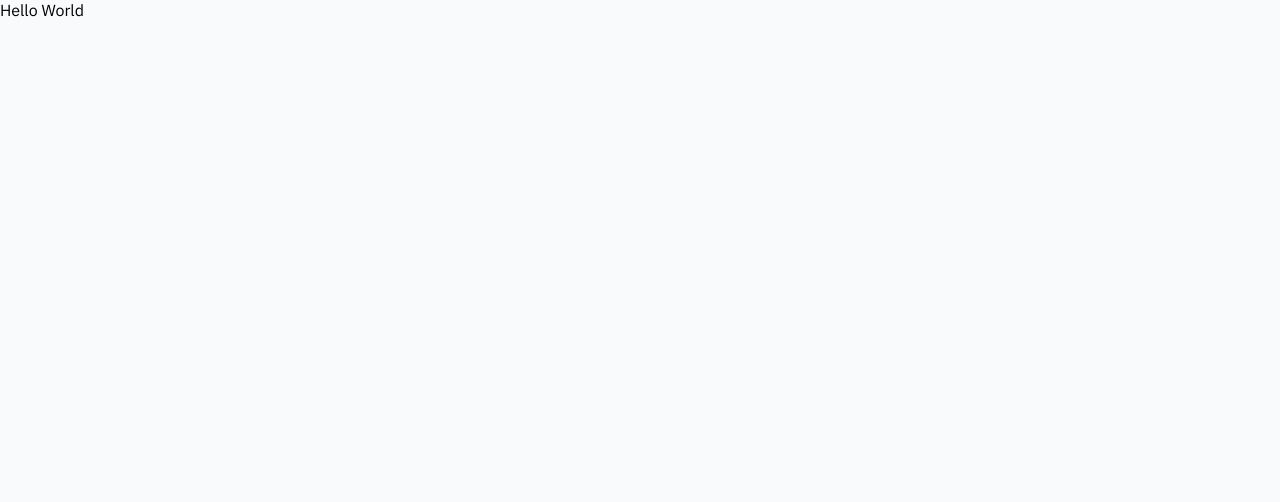
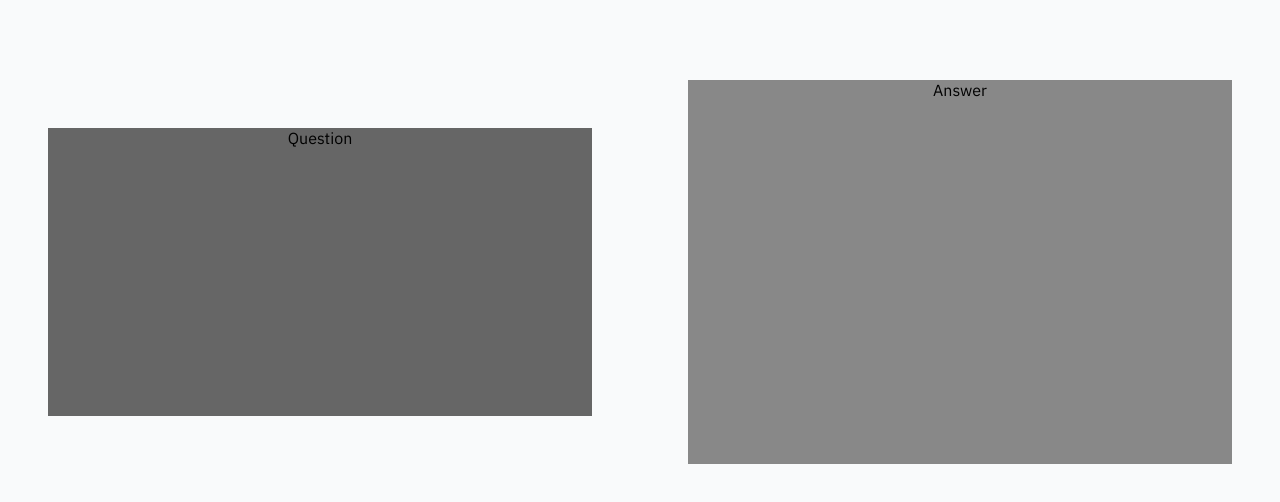
Before and after one commit to JhaAman/wolfhound, a Next.js app: page /app in a window 1280 px wide. Shown: the top 502 px of the page. Built offline with nearby package versions, Linux system fonts and the light colour scheme.

Commit message:
starting to style the main app - im really bad at css though

```diff
--- a/pages/app/index.tsx
+++ b/pages/app/index.tsx
@@ -5,7 +5,23 @@ import AppLayout from "../../layout/AppLayout";
 interface Props {}
 
 const MainApp: Page = () => {
-  return <div className="text-black dark:text-white">Hello World</div>;
+  return (
+    <div className="text-black dark:text-white">
+      <div className="flex flex-row items-center justify-center">
+        {/* Question Panel */}
+        <div className="w-full h-screen max-w-xl mx-12 mt-20 mb-20 text-center bg-gray-500 max-h-72 ">
+          Question
+        </div>
+        <div className="w-full max-w-xl mx-12 mt-20 mb-20 text-center bg-gray-400 h-96">
+          Answer
+        </div>
+
+        {/* Answer Panel */}
+      </div>
+
+      {/* Dock */}
+    </div>
+  );
 };
 
 // Attach the landing layout (and other nested layouts) to the page
```
Also changed, not shown: pages/_components/app/AnswerPanel.tsx (added), pages/_components/app/QuestionPanel.tsx (added).
